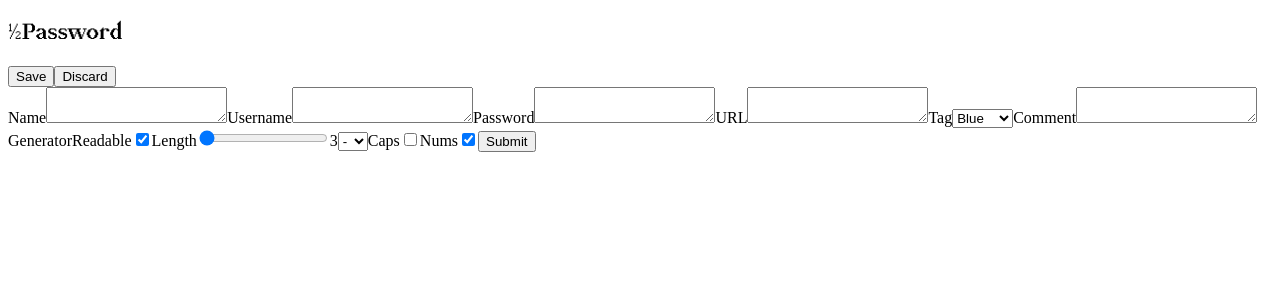
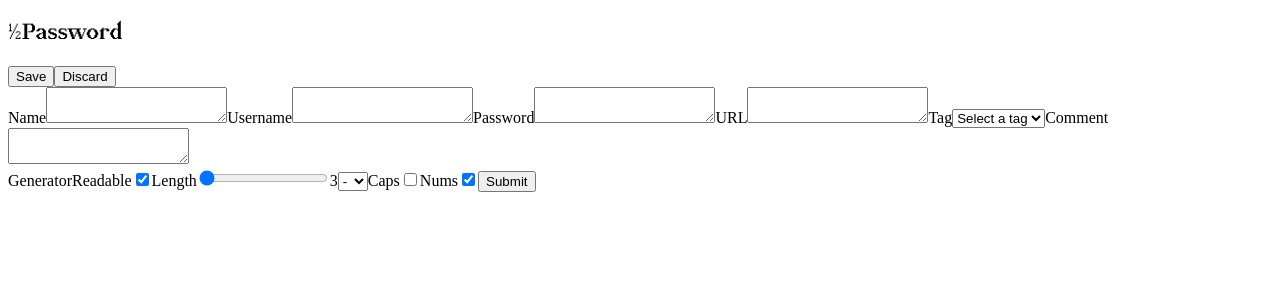
Before and after one commit to viktorlenard/halfpassword, a React (Create React App) app in the folder front/: page /create in a window 1280 px wide. Shown: the top 300 px of the page. Built offline with nearby package versions, Linux system fonts and the light colour scheme.

Commit message:
Fixed a bug relating to db entries with no tags.

```diff
--- a/front/src/components/createpassword.js
+++ b/front/src/components/createpassword.js
@@ -10,7 +10,7 @@ const CreatePassword = () => {
     const [username, setUsername] = useState();
     const [passwordValue, setPasswordValue] = useState();
     const [url, setUrl] = useState();
-    const [tags, setTags] = useState();
+    const [tags, setTags] = useState('');
     const [comment, setComment] = useState();
 
     const handleGenerate = (generatedPassword) => {
@@ -78,6 +78,7 @@ const CreatePassword = () => {
                 <label>
                     Tag
                     <select value={tags} onChange={e => setTags(e.target.value)} multiple={false} name="tags" >
+                        <option value=''>Select a tag</option>
                         <option value={'blue'}>Blue</option>
                         <option value={'red'}>Red</option>
                         <option value={'green'}>Green</option>
--- a/front/src/components/editpassword.js
+++ b/front/src/components/editpassword.js
@@ -73,6 +73,7 @@ const EditPassword = ({ password, getPassword, setIsEditing }) => {
                         <label>
                             Tag
                             <select value={tags} onChange={e => setTags(e.target.value)} multiple={false} name="tags" >
+                                <option value=''>Select a tag</option>
                                 <option value={'blue'}>Blue</option>
                                 <option value={'red'}>Red</option>
                                 <option value={'green'}>Green</option>
```
Also changed, not shown: 1 other file (tests, documents, lock files or other folders).
